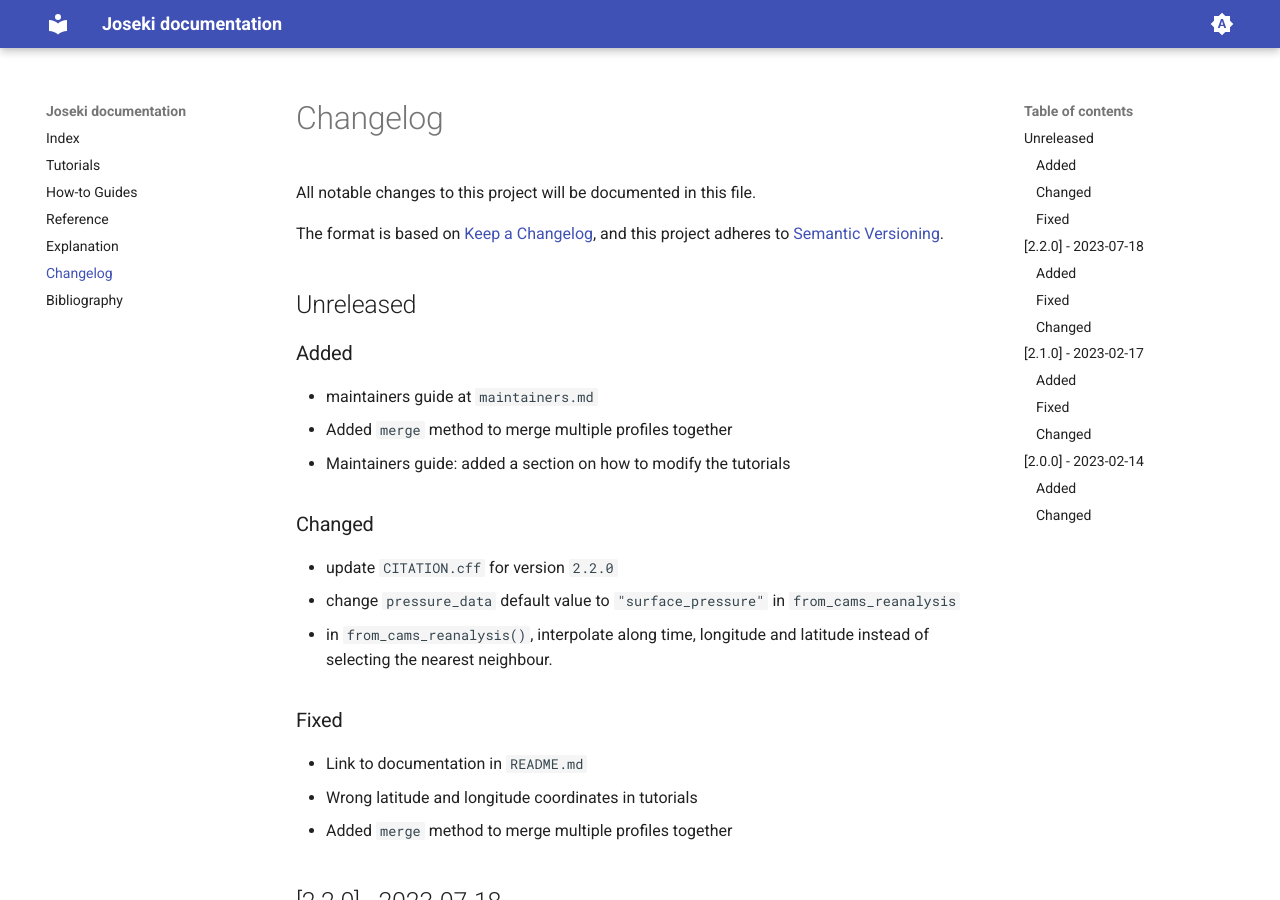
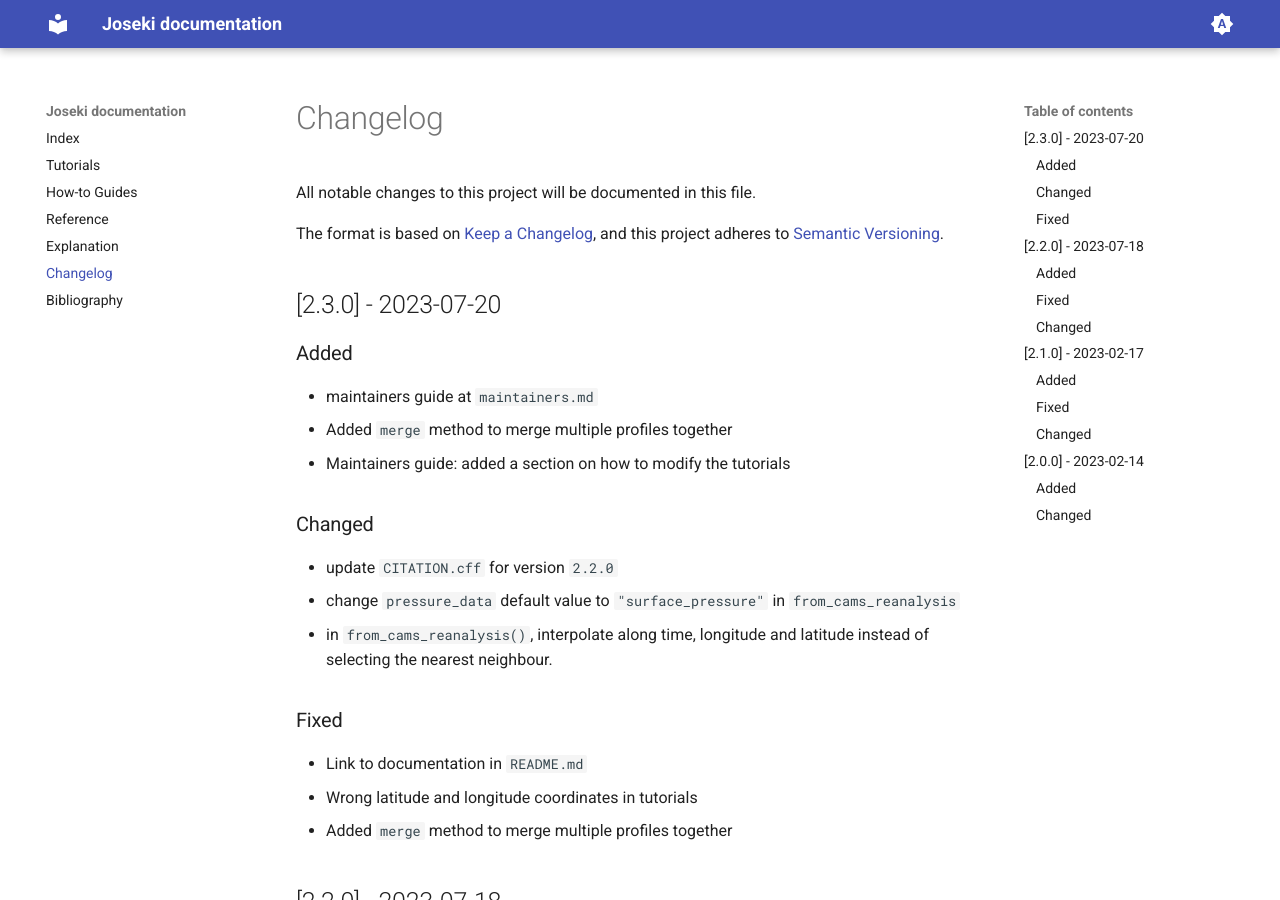
Before and after one commit to rayference/joseki, an MkDocs documentation site: the page built from docs/changelog.md, in a window 1280 px wide and 900 px high. Built offline with MkDocs 1.6.1 and Material for MkDocs 9.7.7, drawn with Linux system fonts in a browser that asks for light colours; the version menu is left out.

Commit message:
joseki version 2.3.0

```diff
--- a/docs/changelog.md
+++ b/docs/changelog.md
@@ -5,7 +5,7 @@ All notable changes to this project will be documented in this file.
 The format is based on [Keep a Changelog](https://keepachangelog.com/en/1.0.0/),
 and this project adheres to [Semantic Versioning](https://semver.org/spec/v2.0.0.html).
 
-## Unreleased
+## [2.3.0] - 2023-07-20
 
 ### Added
 
--- a/src/joseki/__version__.py
+++ b/src/joseki/__version__.py
@@ -1 +1 @@
-__version__ = "2.2.0"
+__version__ = "2.3.0"
```
